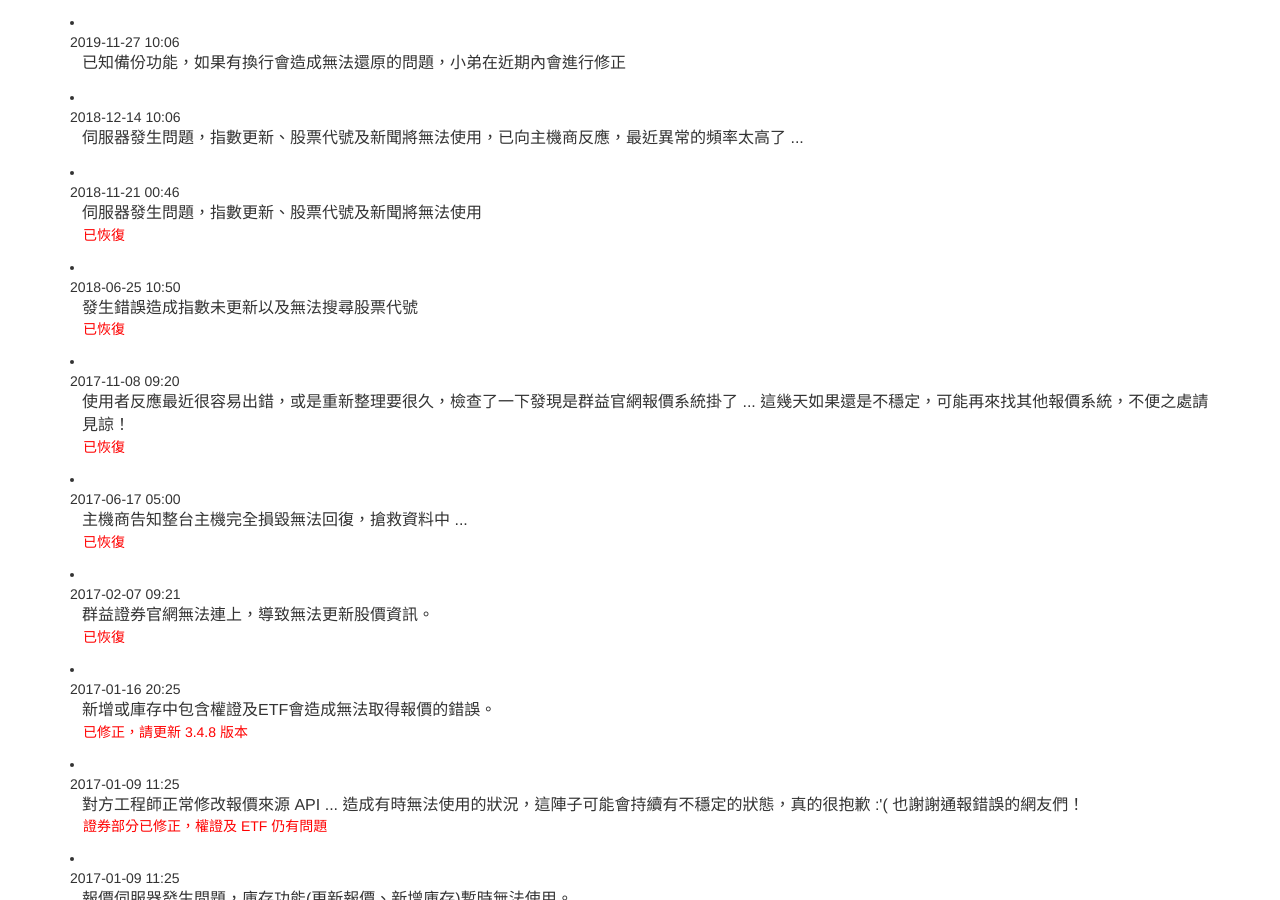
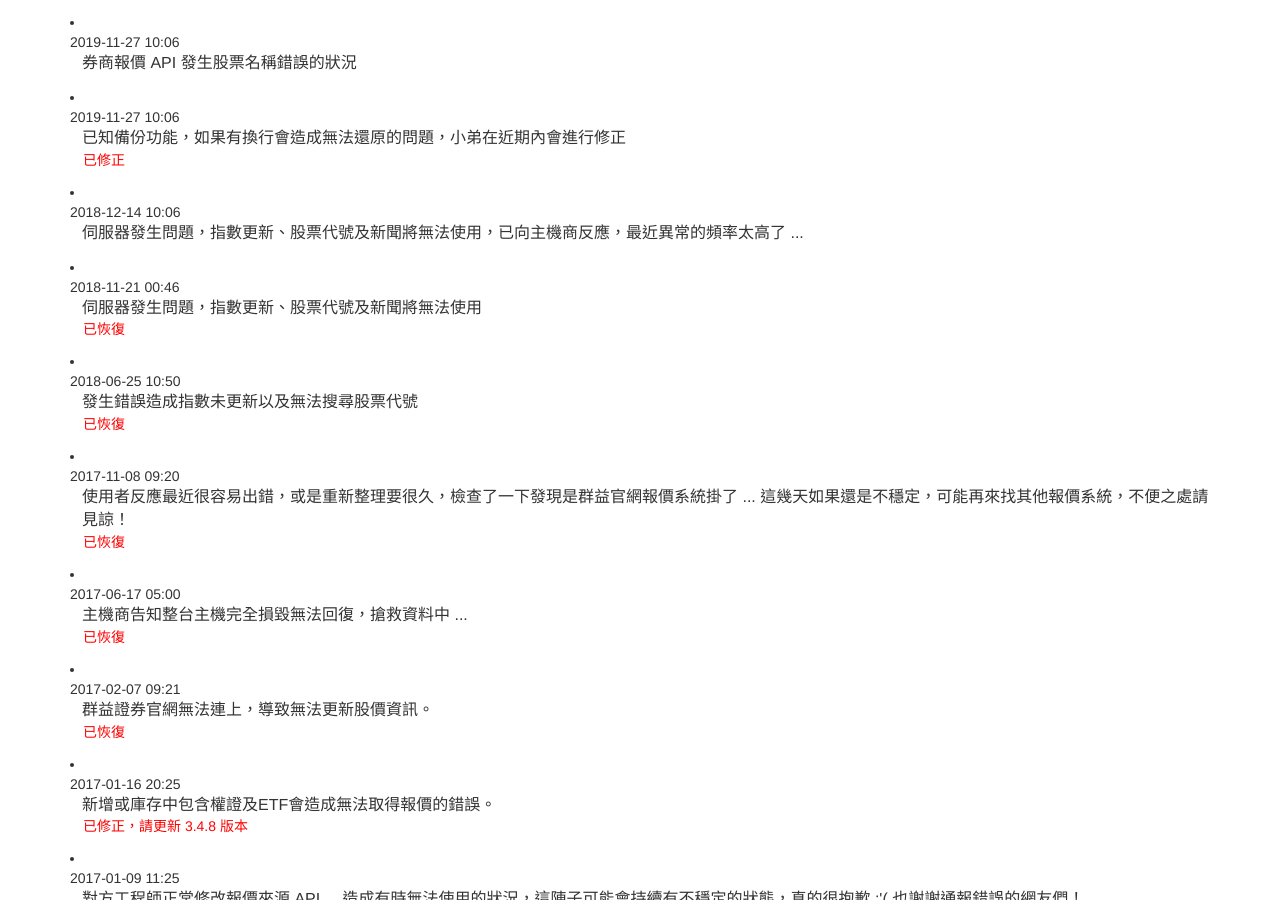
Before and after one commit to s9134131/s9134131.github.io, a Jekyll site: the page latest.html, which Jekyll copies as it is, in a window 1280 px wide and 900 px high. Built offline with Jekyll 4.4.1, drawn with Linux system fonts in a browser that asks for light colours.

Commit message:
Update latest.html

```diff
--- a/latest.html
+++ b/latest.html
@@ -36,8 +36,13 @@
 <div class=container>
 	<li>
 		<div class="time">2019-11-27 10:06</div>
+		<div class="title">券商報價 API 發生股票名稱錯誤的狀況</div>
+		<div class="status"></div>
+	</li>
+	<li>
+		<div class="time">2019-11-27 10:06</div>
 		<div class="title">已知備份功能，如果有換行會造成無法還原的問題，小弟在近期內會進行修正</div>
-		<div class="status"></div>
+		<div class="status">已修正</div>
 	</li>
 	<li>
 		<div class="time">2018-12-14 10:06</div>
```
